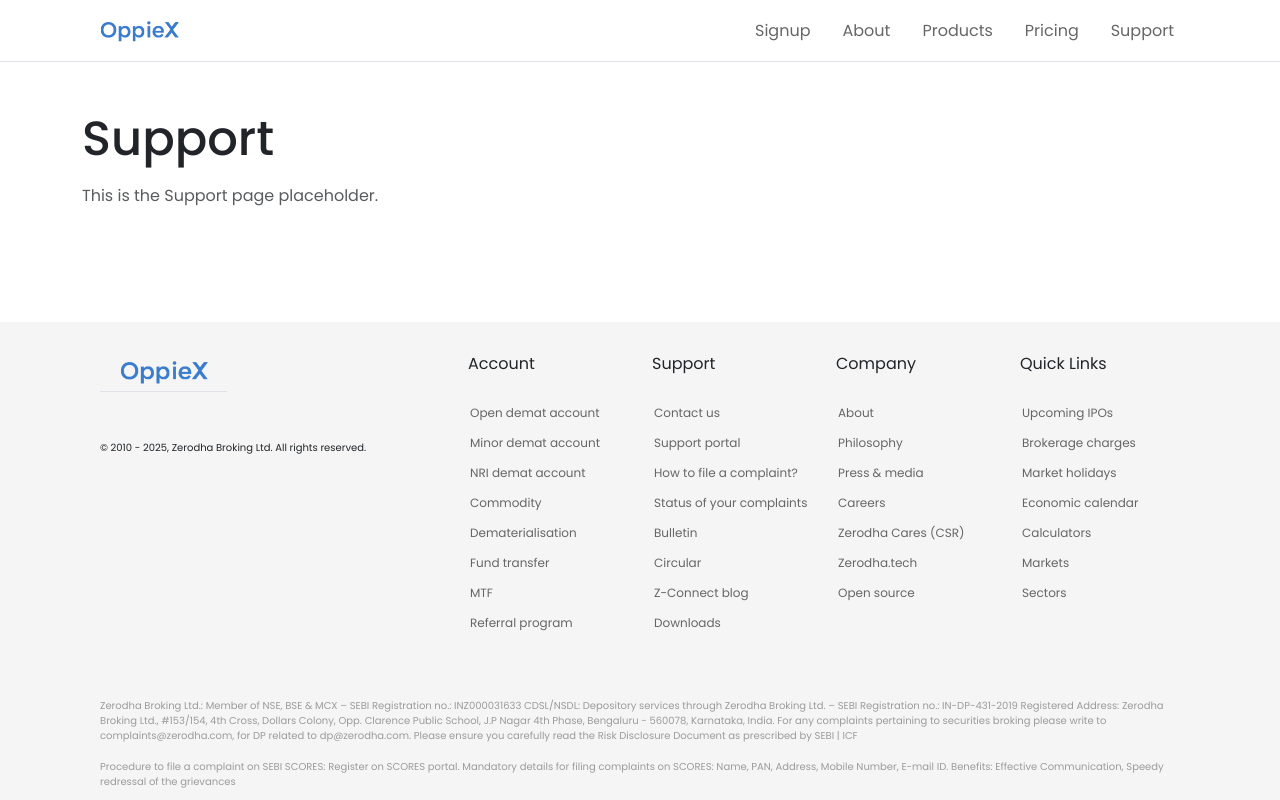
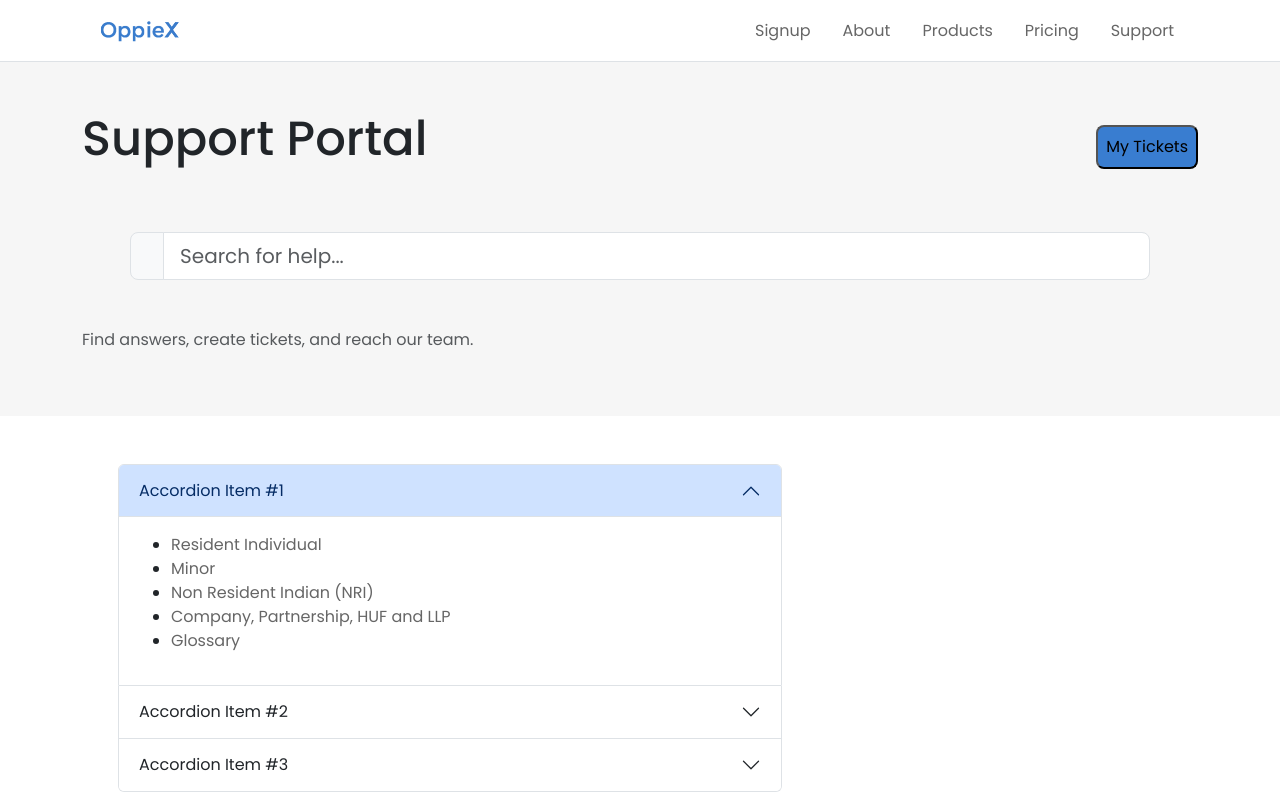
Before and after one commit to omprakash970/OppieX_X, a React (Vite) app in the folder frontend/: page /support in a window 1280 px wide. Shown: the top 800 px of the page. Built offline with nearby package versions, Linux system fonts and the light colour scheme.

Commit message:
done with support

```diff
--- a/frontend/package.json
+++ b/frontend/package.json
@@ -12,6 +12,7 @@
     "preview": "vite preview"
   },
   "dependencies": {
+    "konsta": "^5.0.6",
     "react": "^19.2.0",
     "react-dom": "^19.2.0",
     "react-router-dom": "^6.30.3"
--- a/frontend/src/landing_page/Support/Hero.jsx
+++ b/frontend/src/landing_page/Support/Hero.jsx
@@ -0,0 +1,134 @@
+function Hero() {
+  return (
+    <>
+      <section style={{ backgroundColor: "#F6F6F6", width: "100%" }}>
+        <div className="container py-5">
+          <div
+            className="line"
+            style={{ display: "flex", justifyContent: "space-between", alignItems: "center" }}
+          >
+            <h1 className="mb-3">Support Portal</h1>
+            <button style={{ padding: "8px", borderRadius: "8px", backgroundColor: "#397DD0" }}>
+              My Tickets
+            </button>
+          </div>
+
+          <div className="input-group input-group-lg p-5">
+            <span
+              className="input-group-text"
+              style={{ display: "flex", alignItems: "center", justifyContent: "center" }}
+            >
+              <i className="fa fa-search" aria-hidden="true"></i>
+            </span>
+            <input
+              type="text"
+              className="form-control"
+              aria-label="Search"
+              placeholder="Search for help..."
+            />
+          </div>
+
+          <p className="text-muted">Find answers, create tickets, and reach our team.</p>
+        </div>
+      </section>
+      <div className="container">
+        <div className="row">
+          <div className="col-8 p-5">
+            <div class="accordion" id="accordionExample">
+              <div class="accordion-item">
+                <h2 class="accordion-header">
+                  <button
+                    class="accordion-button"
+                    type="button"
+                    data-bs-toggle="collapse"
+                    data-bs-target="#collapseOne"
+                    aria-expanded="true"
+                    aria-controls="collapseOne"
+                  >
+                    Accordion Item #1
+                  </button>
+                </h2>
+                <div
+                  id="collapseOne"
+                  class="accordion-collapse collapse show"
+                  data-bs-parent="#accordionExample"
+                >
+                  <div class="accordion-body">
+                   <ul>
+                    <li><a href="#">Resident Individual</a></li>
+                    <li><a href="#">Minor</a></li>
+                    <li><a href="#">Non Resident Indian (NRI)</a></li>
+                    <li><a href="#">Company, Partnership, HUF and LLP</a></li>
+                    <li><a href="#">Glossary</a></li>
+                   </ul>
+                  </div>
+                </div>
+              </div>
+              <div class="accordion-item">
+                <h2 class="accordion-header">
+                  <button
+                    class="accordion-button collapsed"
+                    type="button"
+                    data-bs-toggle="collapse"
+                    data-bs-target="#collapseTwo"
+                    aria-expanded="false"
+                    aria-controls="collapseTwo"
+                  >
+                    Accordion Item #2
+                  </button>
+                </h2>
+                <div
+                  id="collapseTwo"
+                  class="accordion-collapse collapse"
+                  data-bs-parent="#accordionExample"
+                >
+                  <div class="accordion-body">
+                    <strong>This is the second item’s accordion body.</strong> It is hidden by
+                    default, until the collapse plugin adds the appropriate classes that we use to
+                    style each element. These classes control the overall appearance, as well as the
+                    showing and hiding via CSS transitions. You can modify any of this with custom
+                    CSS or overriding our default variables. It’s also worth noting that just about
+                    any HTML can go within the <code>.accordion-body</code>, though the transition
+                    does limit overflow.
+                  </div>
+                </div>
+              </div>
+              <div class="accordion-item">
+                <h2 class="accordion-header">
+                  <button
+                    class="accordion-button collapsed"
+                    type="button"
+                    data-bs-toggle="collapse"
+                    data-bs-target="#collapseThree"
+                    aria-expanded="false"
+                    aria-controls="collapseThree"
+                  >
+                    Accordion Item #3
+                  </button>
+                </h2>
+                <div
+                  id="collapseThree"
+                  class="accordion-collapse collapse"
+                  data-bs-parent="#accordionExample"
+                >
+                  <div class="accordion-body">
+                    <strong>This is the third item’s accordion body.</strong> It is hidden by
+                    default, until the collapse plugin adds the appropriate classes that we use to
+                    style each element. These classes control the overall appearance, as well as the
+                    showing and hiding via CSS transitions. You can modify any of this with custom
+                    CSS or overriding our default variables. It’s also worth noting that just about
+                    any HTML can go within the <code>.accordion-body</code>, though the transition
+                    does limit overflow.
+                  </div>
+                </div>
+              </div>
+            </div>
+          </div>
+          <div className="col-4"></div>
+        </div>
+      </div>
+    </>
+  );
+}
+
+export default Hero;
--- a/frontend/src/landing_page/Support/Support.jsx
+++ b/frontend/src/landing_page/Support/Support.jsx
@@ -1,11 +1,11 @@
 import React from "react";
+import Hero from "./Hero";
 
 function Support() {
   return (
-    <div className="container py-5">
-      <h1 className="mb-3">Support</h1>
-      <p className="text-muted">This is the Support page placeholder.</p>
-    </div>
+  <>
+  <Hero />
+  </>
   );
 }
 
```
Also changed, not shown: frontend/src/landing_page/Support/CreateTicket.jsx (+9 -0 lines), 1 other file (tests, documents, lock files or other folders).
